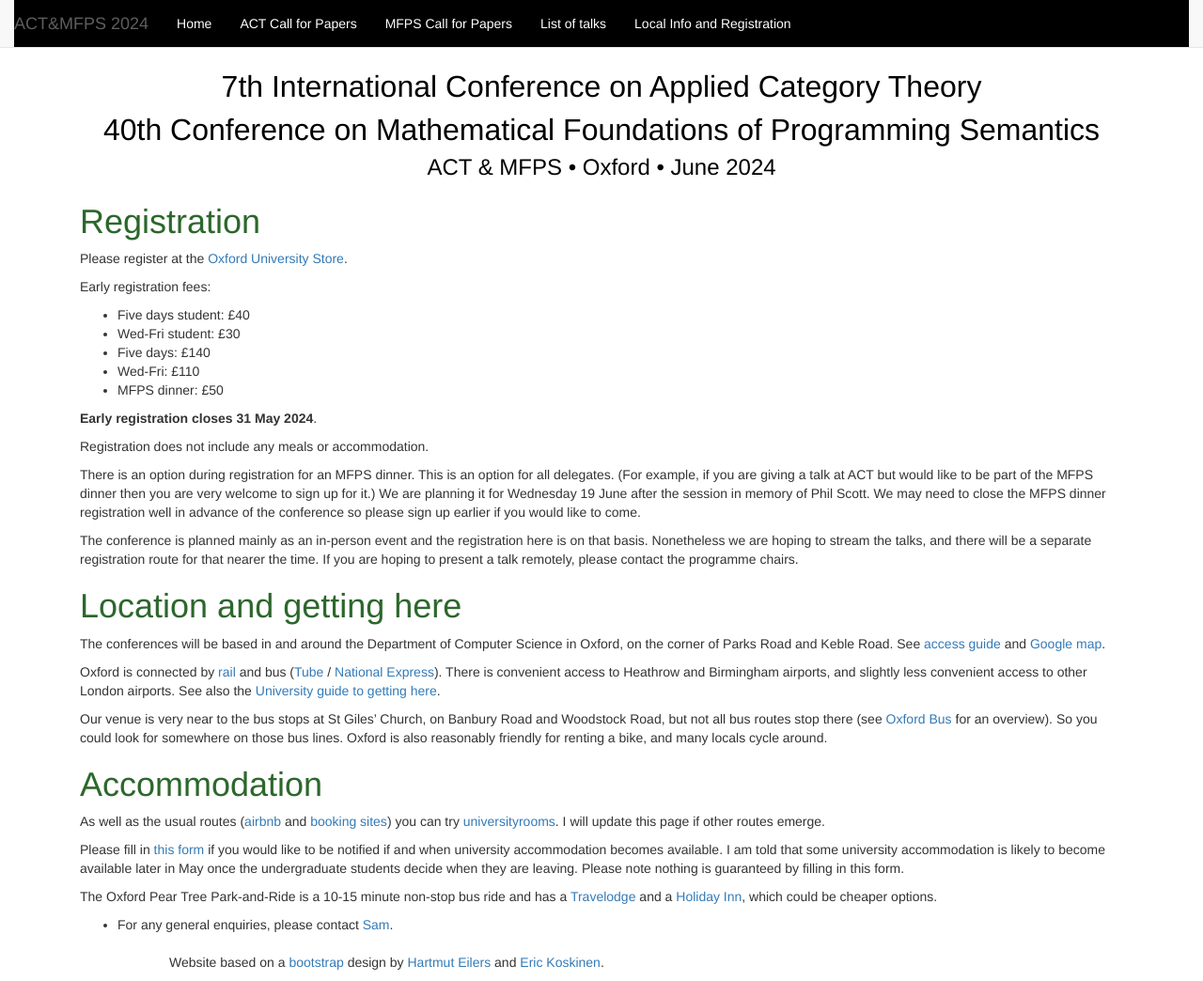
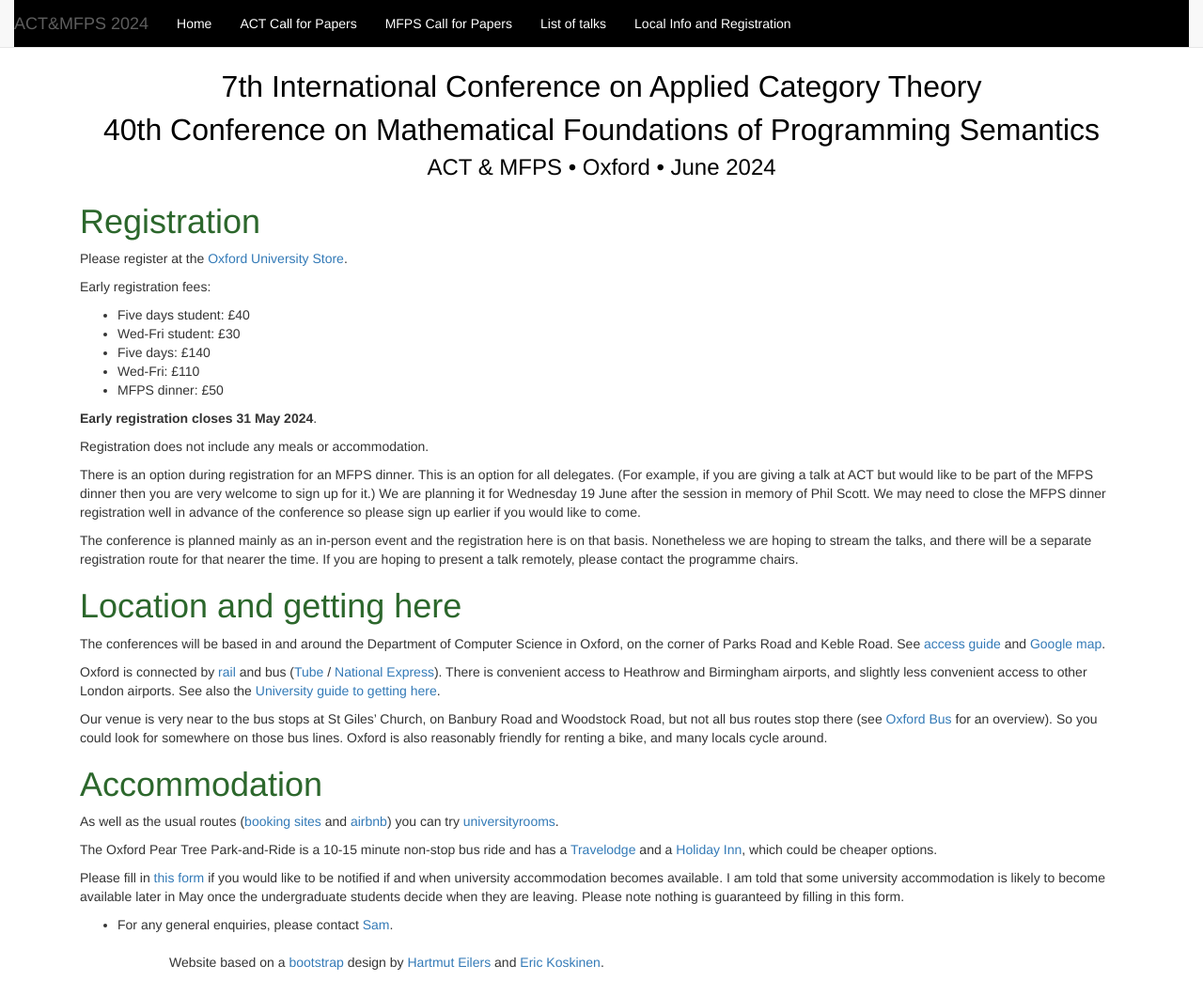
Before and after one commit to oxford24/oxford24.github.io, a Jekyll site: the page built from local.md, in a window 1280 px wide and 1044 px high. Shown: the whole window at 94% size. Built offline with Jekyll 4.4.1, drawn with Linux system fonts in a browser that asks for light colours.

Commit message:
Update local.md

```diff
--- a/local.md
+++ b/local.md
@@ -35,11 +35,11 @@ Our venue is very near to the bus stops at St Giles' Church, on Banbury Road and
 
 # Accommodation
 
-As well as the usual routes ([airbnb](https://www.airbnb.co.uk/oxford-united-kingdom/stays/apartments) and [booking sites](https://www.tripadvisor.co.uk/Hotels-g186361-Oxford_Oxfordshire_England-Hotels.html)) you can try [universityrooms](https://www.universityrooms.com/en-GB/city/oxford/home/). I will update this page if other routes emerge.
-
-Please fill in [this form](https://forms.gle/jGCWfjG6N2QGM8vPA) if you would like to be notified if and when university accommodation becomes available. I am told that some university accommodation is likely to become available later in May once the undergraduate students decide when they are leaving. Please note nothing is guaranteed by filling in this form.
+As well as the usual routes ([booking sites](https://www.tripadvisor.co.uk/Hotels-g186361-Oxford_Oxfordshire_England-Hotels.html) and [airbnb](https://www.airbnb.co.uk/oxford-united-kingdom/stays/apartments)) you can try [universityrooms](https://www.universityrooms.com/en-GB/city/oxford/home/).
 
 The Oxford Pear Tree Park-and-Ride is a 10-15 minute non-stop bus ride and has a [Travelodge](https://www.tripadvisor.co.uk/Hotel_Review-g186361-d1027077-Reviews-Travelodge_Oxford_Peartree_Hotel-Oxford_Oxfordshire_England.html) and a [Holiday Inn](https://www.tripadvisor.co.uk/Hotel_Review-g186361-d226318-Reviews-Holiday_Inn_Oxford_an_IHG_Hotel-Oxford_Oxfordshire_England.html?m=19905), which could be cheaper options.
+
+ Please fill in [this form](https://forms.gle/jGCWfjG6N2QGM8vPA) if you would like to be notified if and when university accommodation becomes available. I am told that some university accommodation is likely to become available later in May once the undergraduate students decide when they are leaving. Please note nothing is guaranteed by filling in this form.
 
 
 
```
